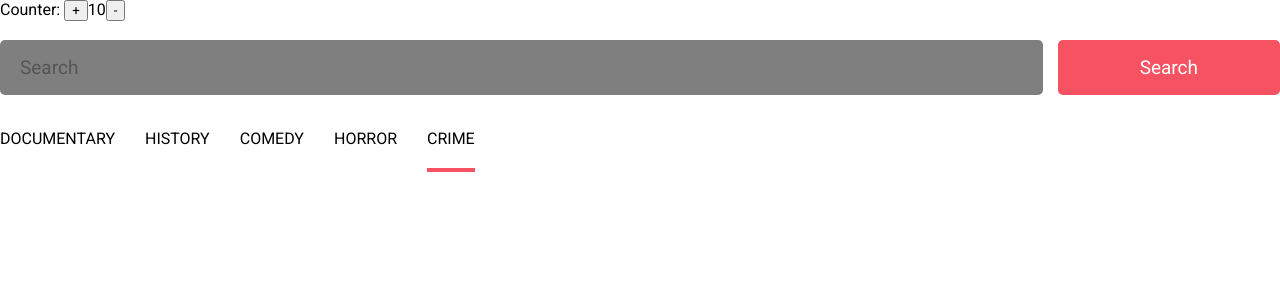
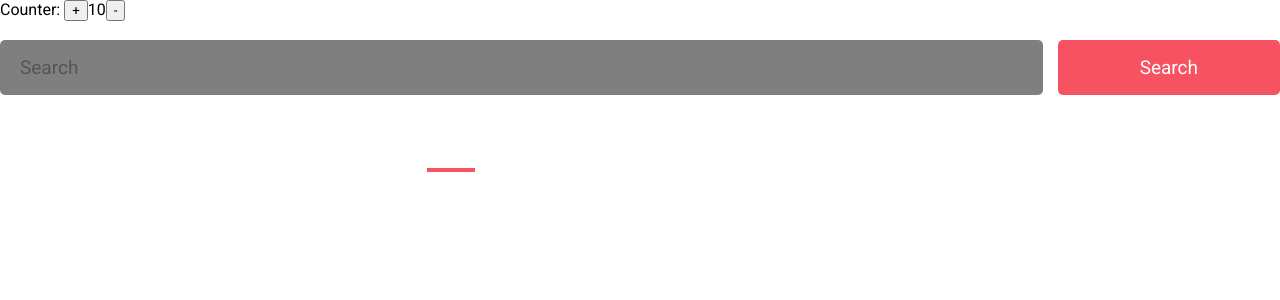
Before and after one commit to kulikov98/react-mentoring, a React (Create React App) app: page / in a window 1280 px wide. Shown: the top 300 px of the page. Built offline with nearby package versions, Linux system fonts and the light colour scheme.

Commit message:
adjust styles for GenreSelect

```diff
--- a/src/components/genre-select/GenreSelect.module.css
+++ b/src/components/genre-select/GenreSelect.module.css
@@ -1,6 +1,7 @@
 .genreSelect {
   display: flex;
   gap: 30px;
+  color: var(--white);
 }
 
 .genreSelect input {
@@ -13,10 +14,10 @@
 }
 
 .genreSelect input:checked ~ label:after {
-    content: '';
+  content: "";
   display: block;
   width: 100%;
   height: 4px;
   margin-top: 20px;
-    background-color: var(--pink)
+  background-color: var(--pink);
 }
```
Lines whose indentation alone changed are shown as unchanged.
